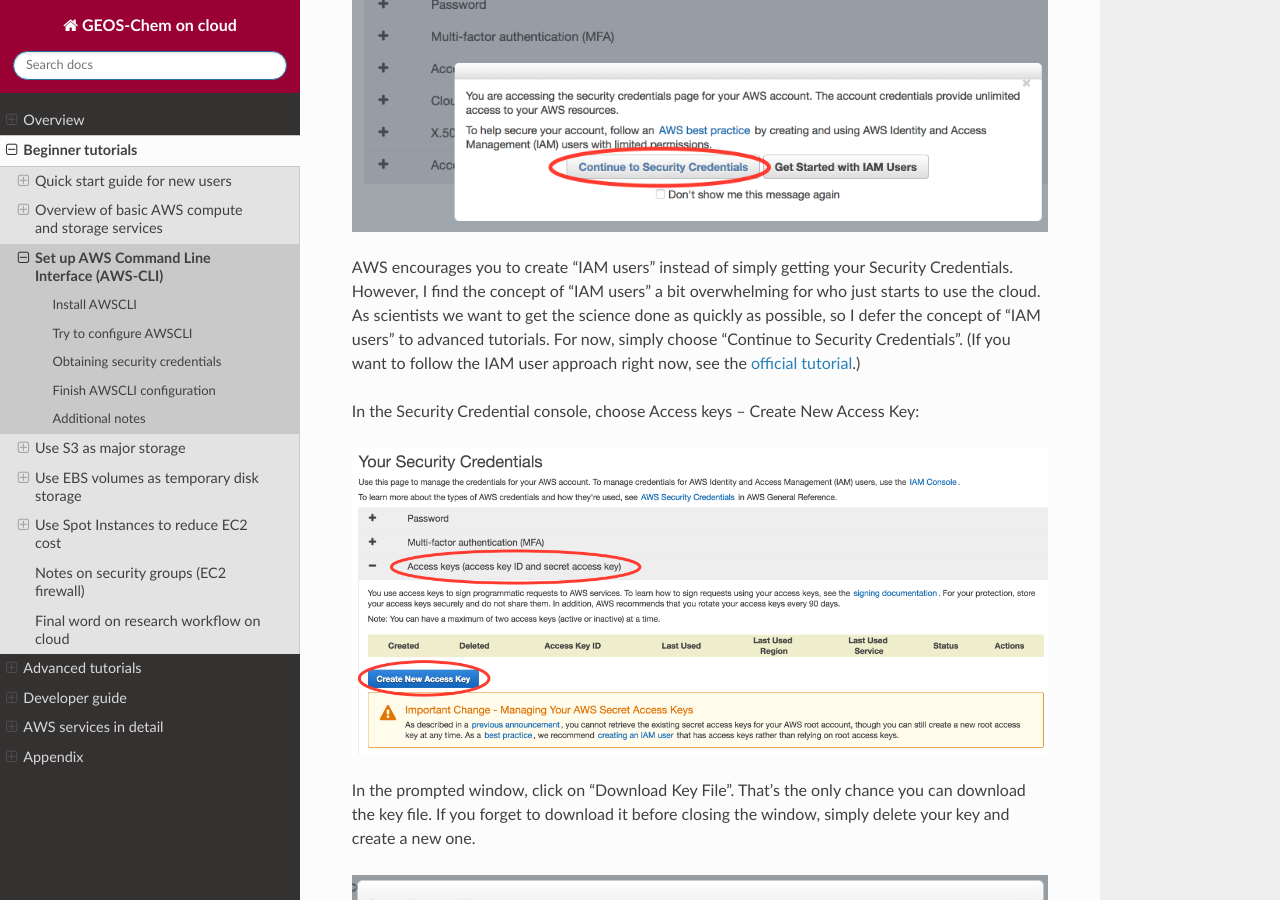
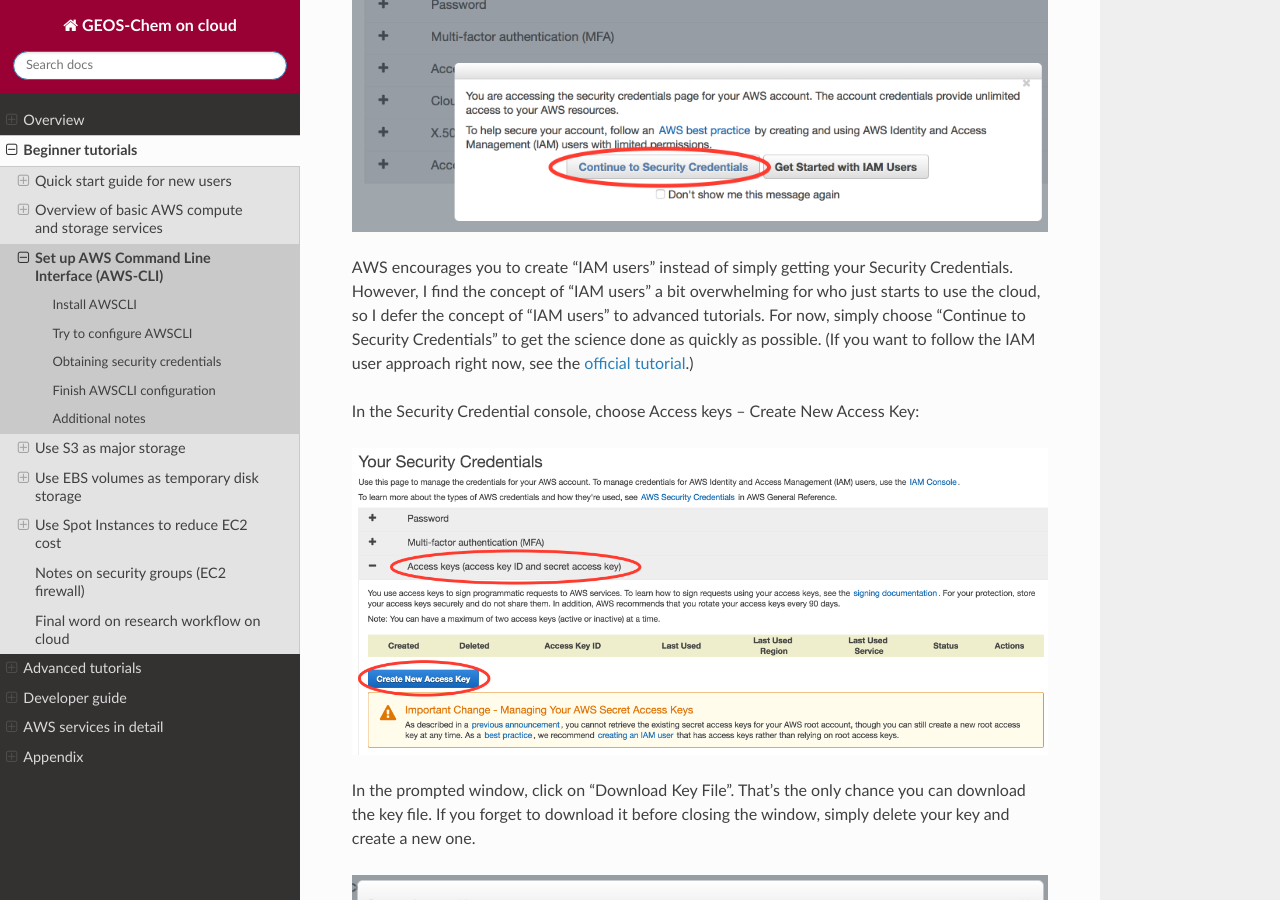
Before and after one commit to geoschem/geos-chem-cloud, a Sphinx documentation site: the page built from doc/source/chapter02_beginner-tutorial/awscli-config.rst, in a window 1280 px wide and 900 px high, scrolled down 1956 px. Built offline with Sphinx 7.4.7 and the Read the Docs theme 2.0.0, drawn with Linux system fonts in a browser that asks for light colours.

Commit message:
wording fix on IAM users
Signed-off-by: JiaweiZhuang <jiaweizhuang@g.harvard.edu>

```diff
--- a/doc/source/chapter02_beginner-tutorial/awscli-config.rst
+++ b/doc/source/chapter02_beginner-tutorial/awscli-config.rst
@@ -52,8 +52,7 @@
 
 .. figure:: img/security_prompt.png
 
-AWS encourages you to create "IAM users" instead of simply getting your Security Credentials. However, I find the concept of "IAM users" a bit overwhelming for who just starts to use the cloud. As scientists we want to get the science done as quickly as possible, so I defer the concept of "IAM users" to advanced tutorials. For now, simply choose "Continue to Security Credentials".
-(If you want to follow the IAM user approach right now, see the `official tutorial <https://aws.amazon.com/getting-started/tutorials/backup-to-s3-cli/>`_.)
+AWS encourages you to create "IAM users" instead of simply getting your Security Credentials. However, I find the concept of "IAM users" a bit overwhelming for who just starts to use the cloud, so I defer the concept of "IAM users" to advanced tutorials. For now, simply choose "Continue to Security Credentials" to get the science done as quickly as possible. (If you want to follow the IAM user approach right now, see the `official tutorial <https://aws.amazon.com/getting-started/tutorials/backup-to-s3-cli/>`_.)
 
 In the Security Credential console, choose Access keys -- Create New Access Key:
 
```
